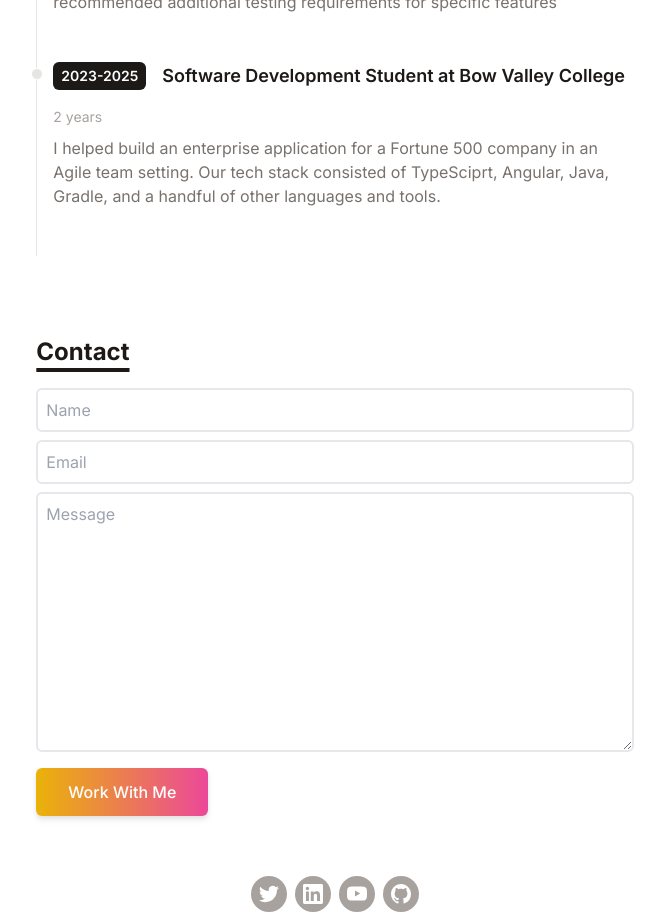
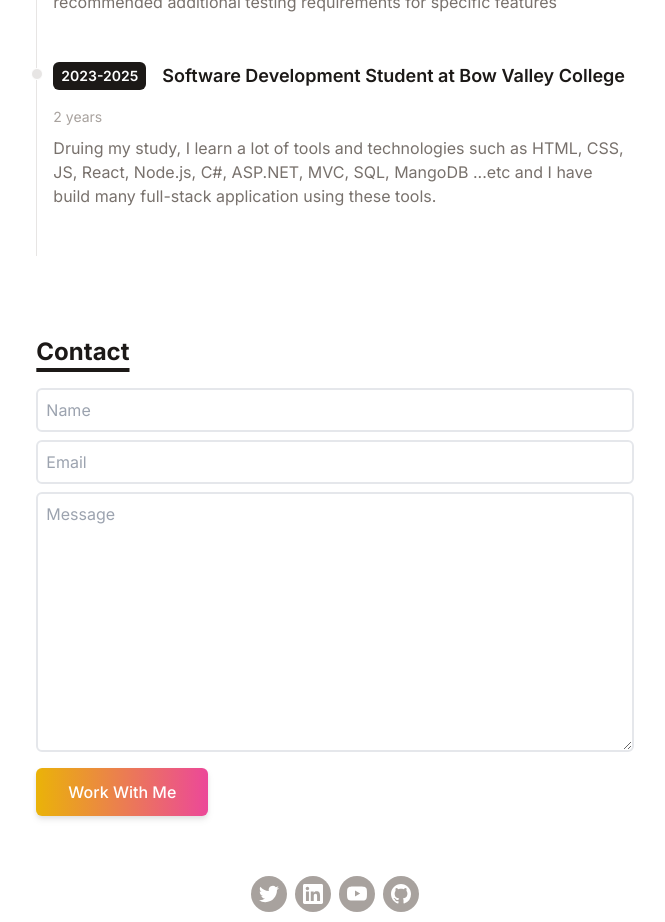
Before and after one commit to upmelih/melihseyhan, a React (Vite) app: page / in a window 1280 px wide. Shown: the part 1340-2262 px from the top of the page, without its empty margins (305-970 px from the left). Built offline with nearby package versions, Linux system fonts and the light colour scheme.

Commit message:
changed the timeline add resume

```diff
--- a/src/data/timeline.js
+++ b/src/data/timeline.js
@@ -17,7 +17,7 @@ export default [
 		title: 'Software Development Student at Bow Valley College',
 		duration: '2 years',
 		details:
-			'I helped build an enterprise application for a Fortune 500 company in an Agile team setting. Our tech stack consisted of TypeSciprt, Angular, Java, Gradle, and a handful of other languages and tools.',
+			'Druing my study, I learn a lot of tools and technologies such as HTML, CSS, JS, React, Node.js, C#, ASP.NET, MVC, SQL, MangoDB ...etc and I have build many full-stack application using these tools.',
 	}
 
 ]
```
